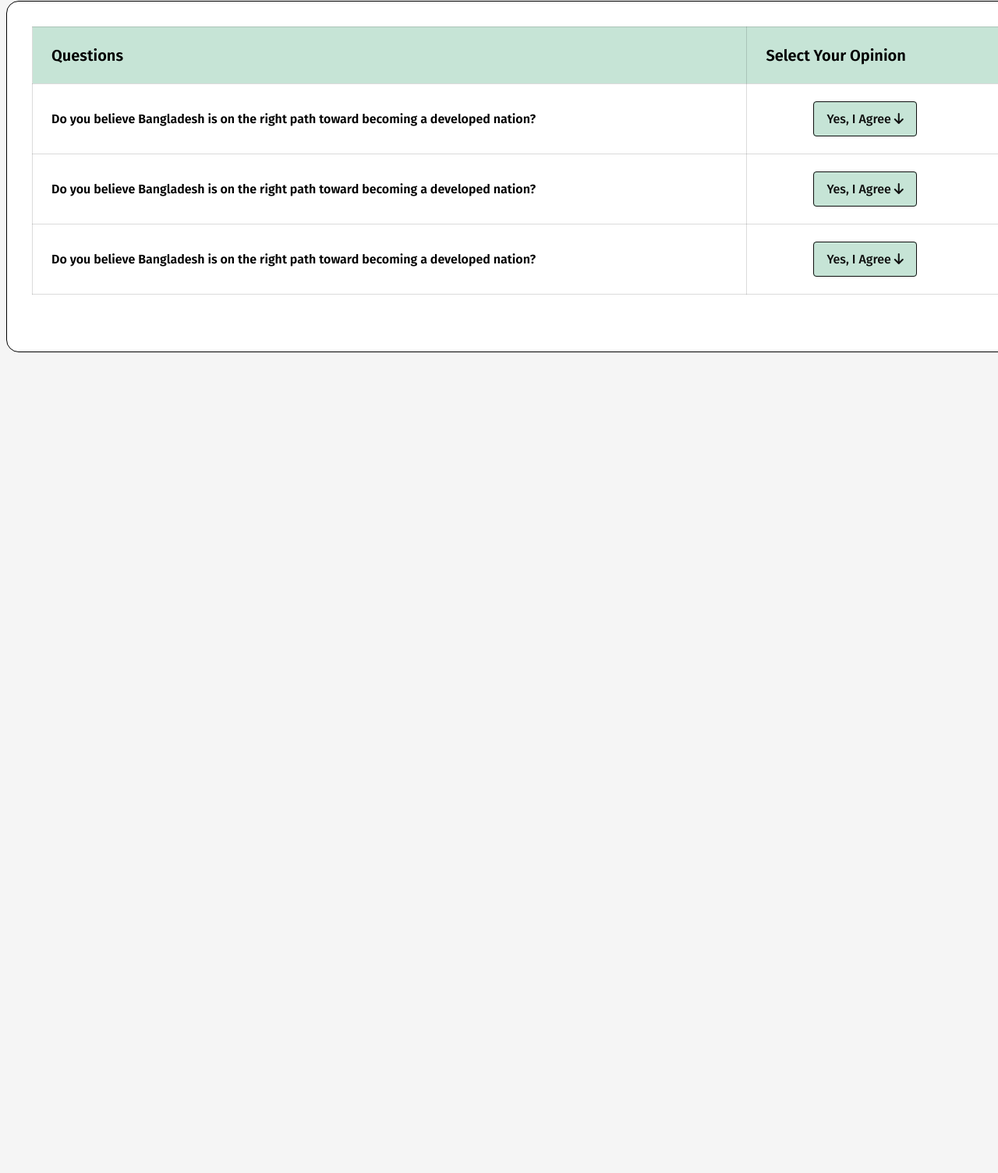
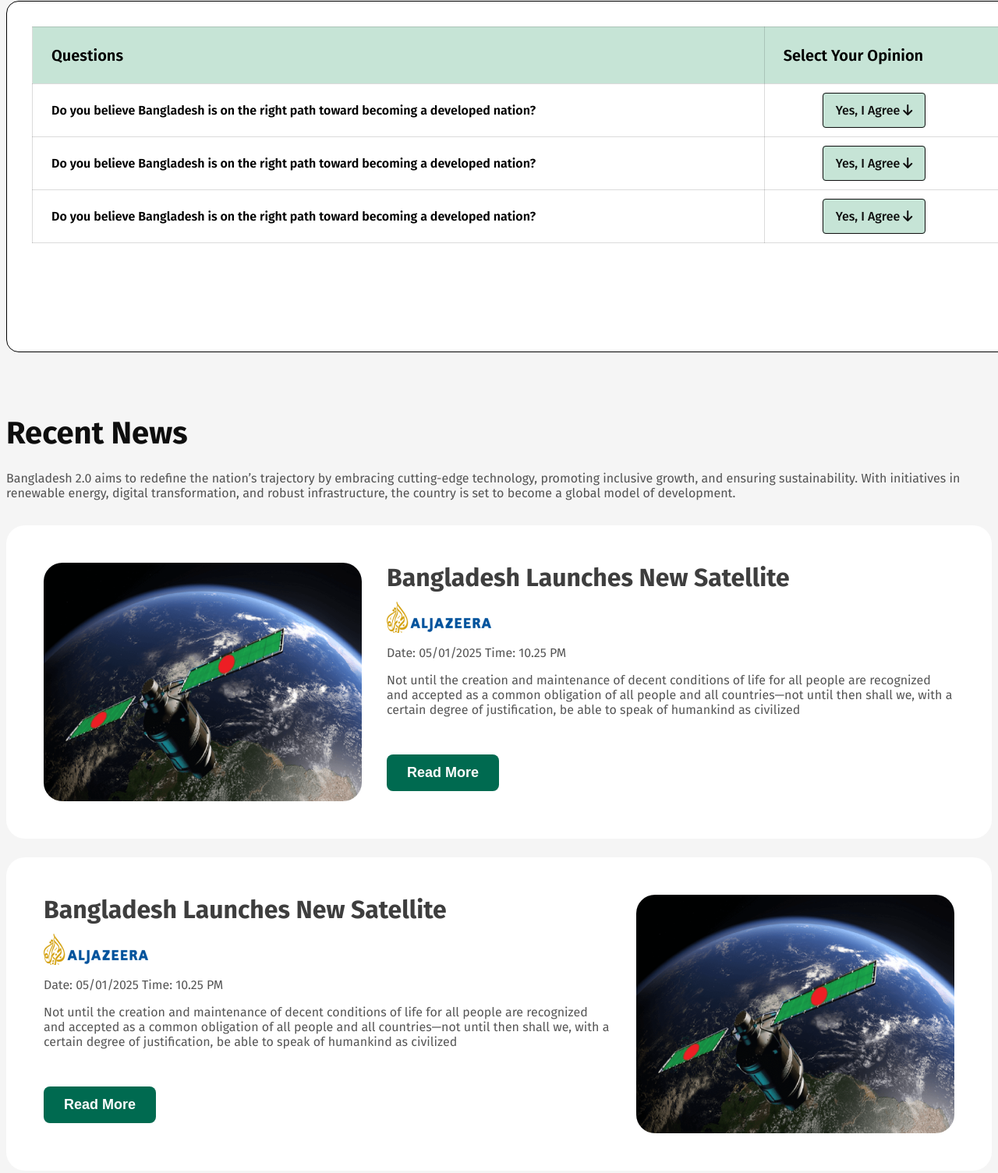
Before and after one commit to saim-alam1/my-assignment, a plain HTML site: page index.html in a window 1280 px wide. Shown: the part 2251-3756 px from the top of the page at 78% size. Before the commit the page ends 2703 px from the top, so only its background shows below. Drawn offline with Linux system fonts and the light colour scheme.

Commit message:
Added The News Area

```diff
--- a/index.html
+++ b/index.html
@@ -157,6 +157,68 @@
         </table>
       </div>
     </section>
+
+    <section class="news-area">
+      <h2 class="news-header">Recent News</h2>
+      <p class="news-description">Bangladesh 2.0 aims to redefine the nation’s trajectory by embracing cutting-edge
+        technology, promoting inclusive
+        growth, and ensuring sustainability. With initiatives in renewable energy, digital transformation, and robust
+        infrastructure, the country is set to become a global model of development.</p>
+
+      <div class="newses">
+        <div class="news">
+          <img src="assets/satelite.png" alt="" class="news-img">
+          <div class="news-content">
+            <h2 class="news-heading">Bangladesh Launches New Satellite</h2>
+            <img src="assets/al-jazeera.png" alt="" class="agency">
+            <p class="date-time">Date: 05/01/2025
+              Time: 10.25 PM</p>
+            <p class="news-texts">
+              Not until the creation and maintenance of decent conditions of life for all people are recognized and
+              accepted as a
+              common obligation of all people and all countries—not until then shall we,
+              with a certain degree of justification, be able to speak of humankind as civilized
+            </p>
+            <input type="button" value="Read More" class="news-btn">
+          </div>
+        </div>
+
+        <div class="news news-special">
+          <img src="assets/satelite.png" alt="" class="news-img">
+          <div class="news-content news-content-special">
+            <h2 class="news-heading">Bangladesh Launches New Satellite</h2>
+            <img src="assets/al-jazeera.png" alt="" class="agency">
+            <p class="date-time">Date: 05/01/2025
+              Time: 10.25 PM</p>
+            <p class="news-texts">
+              Not until the creation and maintenance of decent conditions of life for all people are recognized and
+              accepted as a
+              common obligation of all people and all countries—not until then shall we,
+              with a certain degree of justification, be able to speak of humankind as civilized
+            </p>
+            <input type="button" value="Read More" class="news-btn">
+          </div>
+        </div>
+
+        <div class="news">
+          <img src="assets/satelite.png" alt="" class="news-img">
+          <div class="news-content">
+            <h2 class="news-heading">Bangladesh Launches New Satellite</h2>
+            <img src="assets/al-jazeera.png" alt="" class="agency">
+            <p class="date-time">Date: 05/01/2025
+              Time: 10.25 PM</p>
+            <p class="news-texts">
+              Not until the creation and maintenance of decent conditions of life for all people are recognized and
+              accepted as a
+              common obligation of all people and all countries—not until then shall we,
+              with a certain degree of justification, be able to speak of humankind as civilized
+            </p>
+            <input type="button" value="Read More" class="news-btn">
+          </div>
+        </div>
+      </div>
+      </div>
+    </section>
   </main>
 </body>
 
--- a/styles/style.css
+++ b/styles/style.css
@@ -300,7 +300,7 @@ body {
 
 /* Table Area */
 .table-area {
-  height: 409px;
+  width: 100%;
 }
 
 .table-content {
@@ -310,6 +310,7 @@ body {
   width: 100%;
   border-radius: 16px;
   border: 1px solid rgba(0, 0, 0, 1);
+  width: 100%;
 }
 
 .table-title {
@@ -350,7 +351,7 @@ td {
 }
 
 .btn-part {
-  padding: 35px;
+  padding: 24px;
 }
 
 .table-btn {
@@ -364,4 +365,98 @@ td {
   padding: 12px 16px;
   font-weight: 500;
   font-size: 16px;
+  text-align: center;
 }
+
+/* News Area */
+.news-area {
+  margin-top: 80px;
+  margin-bottom: 80px;
+}
+
+.news-header {
+  font-weight: bold;
+  font-size: 40px;
+  margin-bottom: 24px;
+  color: rgba(14, 14, 14, 1);
+}
+
+.news-description {
+  font-size: 16px;
+  color: rgba(14, 14, 14, 0.7);
+  margin-bottom: 32px;
+}
+
+.newses {
+  width: 100%;
+}
+
+.news {
+  display: flex;
+  justify-content: space-around;
+  padding: 48px;
+  background: #FFFFFF;
+  margin-bottom: 24px;
+  border-radius: 24px;
+}
+
+.news-img {
+  height: 306px;
+  border-radius: 24px;
+}
+
+.news-content {
+  height: 290px;
+  width: 744px;
+  margin-left: 32px;
+}
+
+.news-heading {
+  font-weight: bold;
+  font-size: 32px;
+  color: rgba(14, 14, 14, 0.8);
+  margin-top: 0;
+  margin-bottom: 12px;
+}
+
+.agency {
+  height: 40px;
+  margin-bottom: 0;
+}
+
+.date-time {
+  margin-top: 12px;
+  font-size: 16px;
+  color: rgba(14, 14, 14, 0.7);
+}
+
+.news-texts {
+  font-size: 16px;
+  color: rgba(14, 14, 14, 0.7);
+}
+
+.news-btn {
+  margin-top: 32px;
+  color: #FFFFFF;
+  background: rgba(0, 106, 80, 1);
+  border: none;
+  padding: 13px 26px;
+  font-weight: 600;
+  font-size: 18px;
+  border-radius: 8px;
+  cursor: pointer;
+  transition: 0.5s;
+}
+
+.news-btn:hover {
+  background: red;
+}
+
+.news-special {
+  flex-direction: row-reverse;
+}
+
+.news-content-special {
+  margin-right: 32px;
+  margin-left: 0;
+}
```
